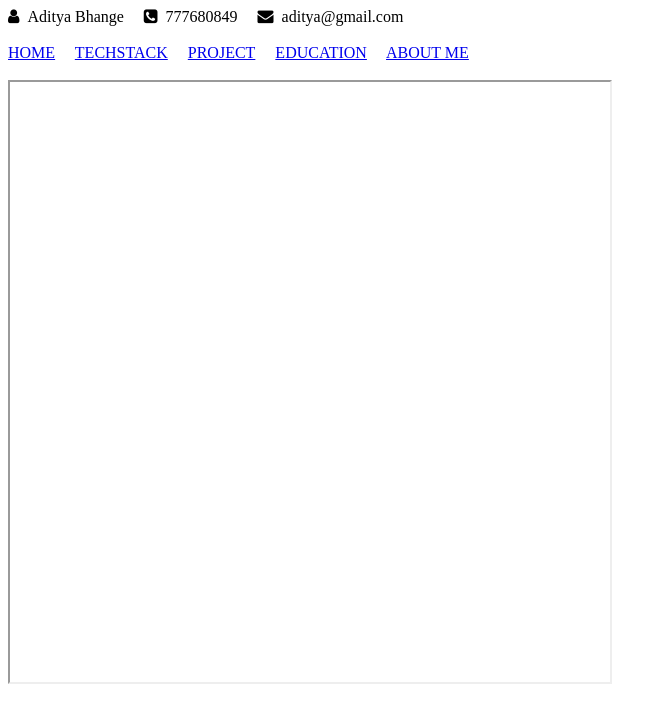
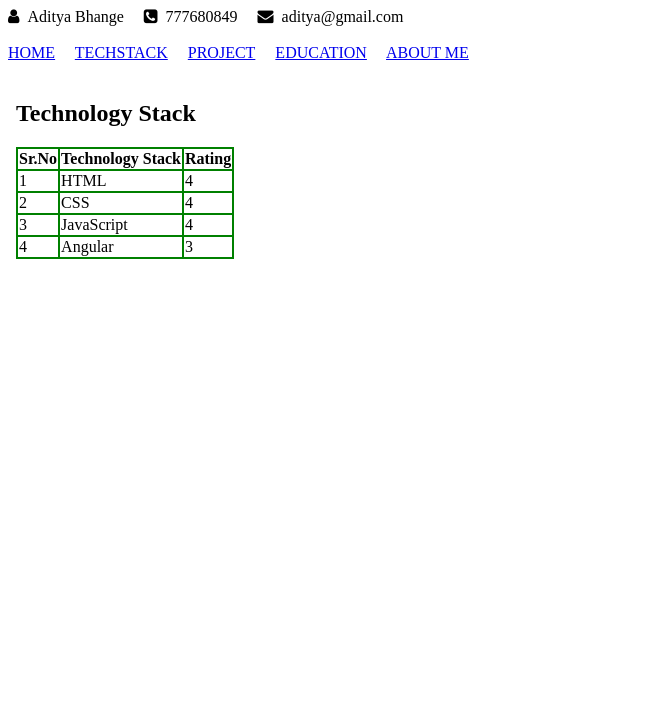
Before and after one commit to Aditya-2602/my-project, a plain HTML site: page index.html in a window 1280 px wide. Shown: the whole page, without its empty margins (0-667 px from the left). Drawn offline with Linux system fonts and the light colour scheme.

Commit message:
added techstack in readme
added techstack in readme

```diff
--- a/index.html
+++ b/index.html
@@ -18,7 +18,7 @@
     <a href="education.html" target="newFrame">EDUCATION</a>&nbsp;&nbsp;&nbsp;&nbsp;
     <a href="aboutMe.html" target="newFrame">ABOUT ME</a><br><br>
    </nav>
-    <iframe width="600px" height="600px" name="newFrame"></iframe>
+    <iframe width="600px" height="600px" name="newFrame" src="techstack.html" frameborder="0"></iframe>
 
 </body>
 </html>
```
Also changed, not shown: 1 other file.
